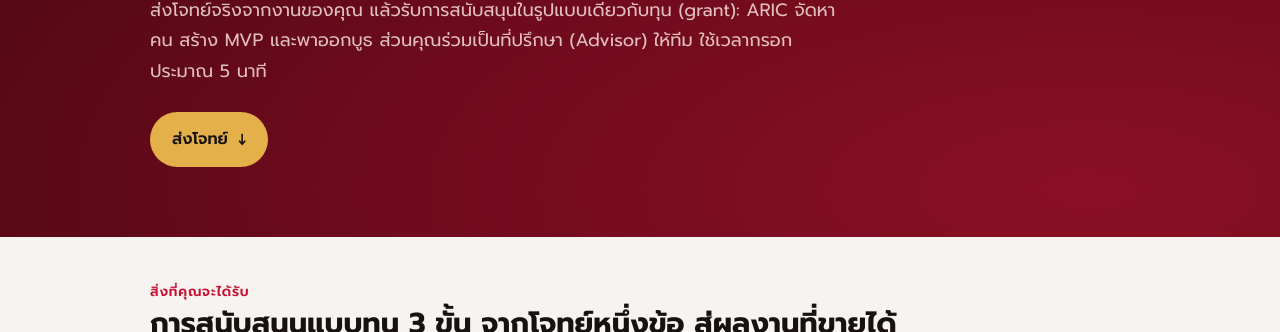
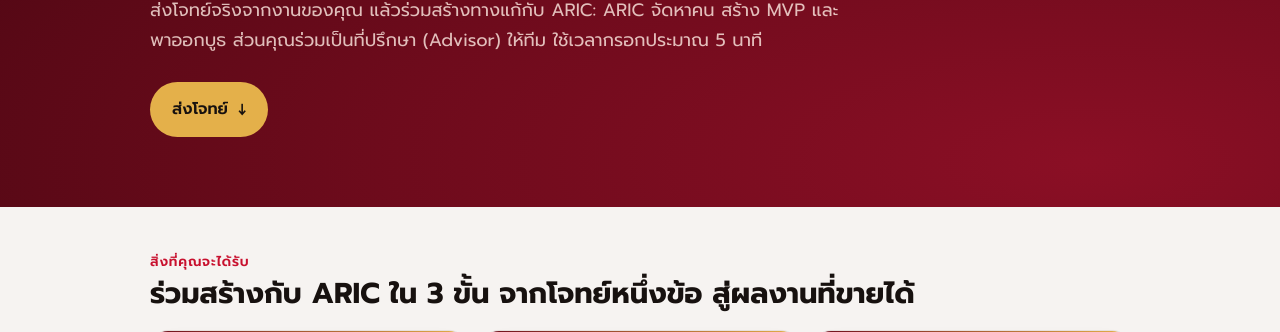
Before and after one commit to cnacha-mfu/aric, a plain HTML site: page challenge/index.html in a window 1280 px wide. Shown: the part 299-631 px from the top of the page. Drawn offline with Linux system fonts and the light colour scheme; a web font is replaced by a local one.

Commit message:
Challenge form: rename "grant-style support" to "co-create with ARIC" (ร่วมสร้างกับ ARIC)
Co-Authored-By: Claude Opus 5.5 <noreply@anthropic.com>

```diff
--- a/challenge/index.html
+++ b/challenge/index.html
@@ -129,13 +129,13 @@ footer .wrap{padding:22px 0;display:flex;flex-wrap:wrap;gap:8px 18px;justify-con
   <div class="wrap">
     <p class="kicker">ARIC · SPARK HACKATHON 2027</p>
     <h1 data-en="Your problem is our <em>next challenge</em>">ปัญหาของคุณ <em>คือโจทย์ของเรา</em></h1>
-    <p data-en="Share a real problem from your work and receive grant-style support: ARIC finds the people, builds the MVP and takes it to a booth, while you serve as the team’s advisor. It takes about 5 minutes.">ส่งโจทย์จริงจากงานของคุณ แล้วรับการสนับสนุนในรูปแบบเดียวกับทุน (grant): ARIC จัดหาคน สร้าง MVP และพาออกบูธ ส่วนคุณร่วมเป็นที่ปรึกษา (Advisor) ให้ทีม ใช้เวลากรอกประมาณ 5 นาที</p>
+    <p data-en="Share a real problem from your work and co-create the solution with ARIC: ARIC finds the people, builds the MVP and takes it to a booth, while you serve as the team’s advisor. It takes about 5 minutes.">ส่งโจทย์จริงจากงานของคุณ แล้วร่วมสร้างทางแก้กับ ARIC: ARIC จัดหาคน สร้าง MVP และพาออกบูธ ส่วนคุณร่วมเป็นที่ปรึกษา (Advisor) ให้ทีม ใช้เวลากรอกประมาณ 5 นาที</p>
     <a class="go" href="#form"><span data-en="Share a problem">ส่งโจทย์</span> ↓</a>
   </div>
 </section>
 
 <main class="wrap">
-  <div class="gets-h"><span data-en="WHAT YOU GET">สิ่งที่คุณจะได้รับ</span><b data-en="Grant-style support in three steps, from one problem to a product you can sell">การสนับสนุนแบบทุน 3 ขั้น จากโจทย์หนึ่งข้อ สู่ผลงานที่ขายได้</b></div>
+  <div class="gets-h"><span data-en="WHAT YOU GET">สิ่งที่คุณจะได้รับ</span><b data-en="Co-create with ARIC in three steps, from one problem to a product you can sell">ร่วมสร้างกับ ARIC ใน 3 ขั้น จากโจทย์หนึ่งข้อ สู่ผลงานที่ขายได้</b></div>
   <div class="gets">
     <article class="get"><span class="num">01</span><svg viewBox="0 0 24 24" aria-hidden="true"><circle cx="9" cy="8" r="3.5"/><path d="M2.5 20c1-3.5 3.5-5.5 6.5-5.5s5.5 2 6.5 5.5M16 4.5a3.5 3.5 0 0 1 0 7M18 14.8c1.8.8 3 2.5 3.5 5.2"/></svg>
       <h3 data-en="Find the people">หาคนทำงานให้</h3><p data-en="ARIC matches student teams, interns and startups with AI and robotics skills to work on your problem.">ARIC จับคู่ทีมนักศึกษา นักศึกษาฝึกงาน และสตาร์ทอัปที่มีทักษะ AI และหุ่นยนต์ ให้ลงมือแก้โจทย์ของคุณ</p></article>
```
